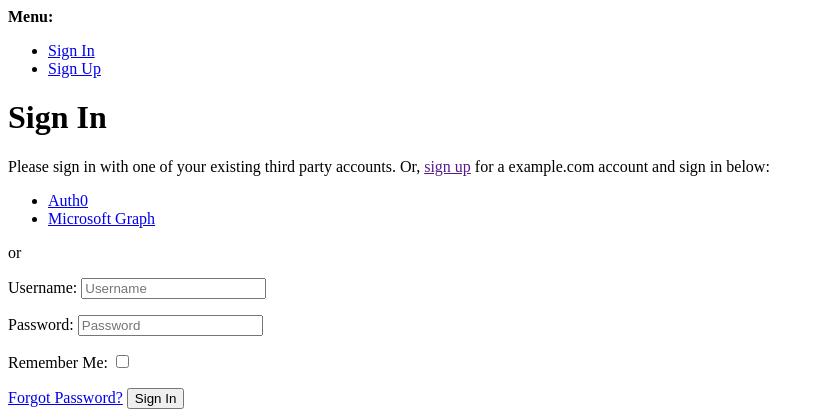
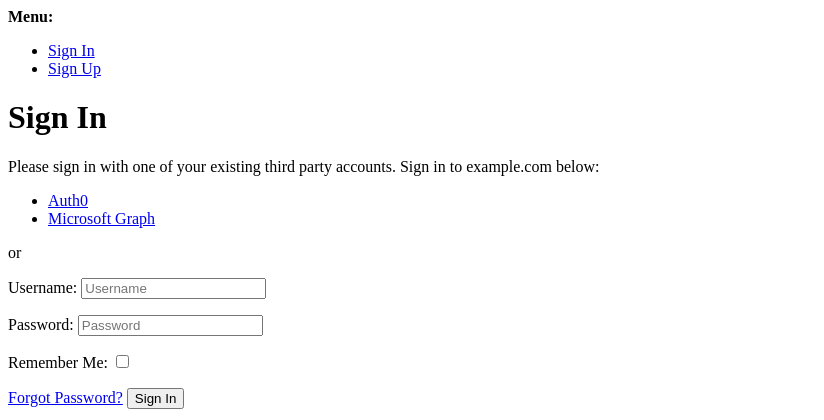
Before and after one commit to munchy-team/bankadmin, a Django app: template allauth/templates/account/login.html in a window 1280 px wide. Shown: the top 420 px of the page, without its empty margins (0-824 px from the left). Run offline with Django 3.2, Linux system fonts and the light colour scheme; the template is opened without the code that fills it: values that come from a table or form of the project are taken from there, most other values are stand-ins (such as "Sample title", 1, 10 or a date in 2020); some libraries are stand-ins or nearby versions.

Commit message:
big update

```diff
--- a/allauth/account/urls.py
+++ b/allauth/account/urls.py
@@ -4,7 +4,7 @@ from . import views
 
 
 urlpatterns = [
-    path("signup/", views.signup, name="account_signup"),
+  #  path("signup/", views.signup, name="account_signup"),
     path("login/", views.login, name="account_login"),
     path("logout/", views.logout, name="account_logout"),
     path(
--- a/allauth/templates/account/login.html
+++ b/allauth/templates/account/login.html
@@ -1,4 +1,7 @@
 {% extends "account/base.html" %}
+<link href="https://cdn.jsdelivr.net/npm/bootstrap@5.1.3/dist/css/bootstrap.min.css" rel="stylesheet" integrity="sha384-1BmE4kWBq78iYhFldvKuhfTAU6auU8tT94WrHftjDbrCEXSU1oBoqyl2QvZ6jIW3" crossorigin="anonymous">
+<script src="https://cdn.jsdelivr.net/npm/@popperjs/core@2.10.2/dist/umd/popper.min.js" integrity="sha384-7+zCNj/IqJ95wo16oMtfsKbZ9ccEh31eOz1HGyDuCQ6wgnyJNSYdrPa03rtR1zdB" crossorigin="anonymous"></script>
+<script src="https://cdn.jsdelivr.net/npm/bootstrap@5.1.3/dist/js/bootstrap.min.js" integrity="sha384-QJHtvGhmr9XOIpI6YVutG+2QOK9T+ZnN4kzFN1RtK3zEFEIsxhlmWl5/YESvpZ13" crossorigin="anonymous"></script>
 
 {% load i18n %}
 {% load account socialaccount %}
@@ -12,9 +15,13 @@
 {% get_providers as socialaccount_providers %}
 
 {% if socialaccount_providers %}
-<p>{% blocktrans with site.name as site_name %}Please sign in with one
-of your existing third party accounts. Or, <a href="{{ signup_url }}">sign up</a>
-for a {{ site_name }} account and sign in below:{% endblocktrans %}</p>
+<p>
+    {% blocktrans with site.name as site_name %}Please sign in with one
+    of your existing third party accounts.
+    <!-- Or, <a href="{{ signup_url }}">sign up</a>
+    for a  account and -->
+    Sign in to {{ site_name }} below:{% endblocktrans %}
+</p>
 
 <div class="socialaccount_ballot">
 
@@ -29,8 +36,10 @@ for a {{ site_name }} account and sign in below:{% endblocktrans %}</p>
 {% include "socialaccount/snippets/login_extra.html" %}
 
 {% else %}
-<p>{% blocktrans %}If you have not created an account yet, then please
-<a href="{{ signup_url }}">sign up</a> first.{% endblocktrans %}</p>
+<p>
+    {% blocktrans %} <!--If you have not created an account yet, then please
+    <a href="{{ signup_url }}">sign up</a> first. -->{% endblocktrans %}
+</p>
 {% endif %}
 
 <form class="login" method="POST" action="{% url 'account_login' %}">
```
Lines whose indentation alone changed are shown as unchanged.
